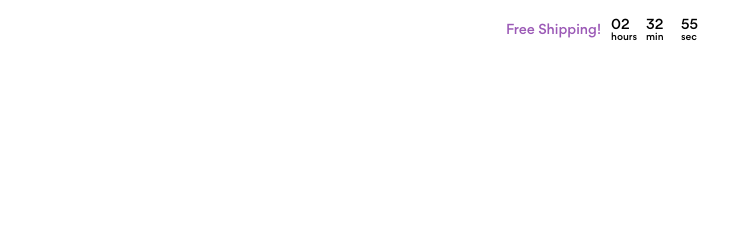
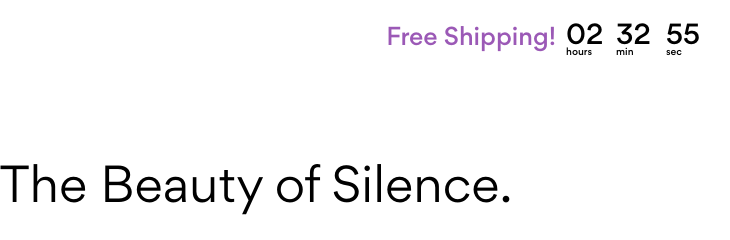
Before and after one commit to mjminipc/website, a plain HTML site: page index.html in a window 1280 px wide. Shown: the top 240 px of the page, 384-1114 px from the left. Drawn offline with nearby package versions, Linux system fonts and the light colour scheme; some packages are replaced by stand-ins of ours.

Commit message:
some lil' fixes

```diff
--- a/css/grayscale.css
+++ b/css/grayscale.css
@@ -177,9 +177,8 @@ a:focus {
 }
 @media (min-width: 768px) {
   .intro {
-    height: 70%;
-	padding-top: 155px;
-	padding-bottom: 100px;
+	padding-top: 55px;
+	padding-bottom: 75px;
   }
   .intro .intro-body .brand-heading {
     font-size: 50px;
@@ -774,12 +773,11 @@ input[type="radio"] {
 	color: #000;
 	display: inline-block;
 	text-align: center;
+	font-size: 28px;
 }
-
-
 #clockdiv > div{
 	float: left;
-	width: 35px;
+	width: 50px;
 	display: inline-block;
 }
 
@@ -792,7 +790,7 @@ input[type="radio"] {
 
 .smalltext{
 	float: left;
-	padding-top: 15px;
+    padding-top: 30px;
 	font-size: 10px;
 }
 
--- a/index.html
+++ b/index.html
@@ -52,7 +52,7 @@
             <!-- Collect the nav links, forms, and other content for toggling -->
             <div class="navbar-collapse navbar-right">
 				<div>
-					<div style="float: left; padding-right: 10px; padding-top: 5px;">Free Shipping!</div>
+					<div style="float: left; padding-right: 10px; padding-top: 5px; font-size: 25px;">Free Shipping!</div>
 					<div id="clockdiv">
 						<div style="display: none;"><span class="days"></span><div class="smalltext"></div></div>
 						<div><span class="hours"></span><div class="smalltext">hours</div></div>
```
